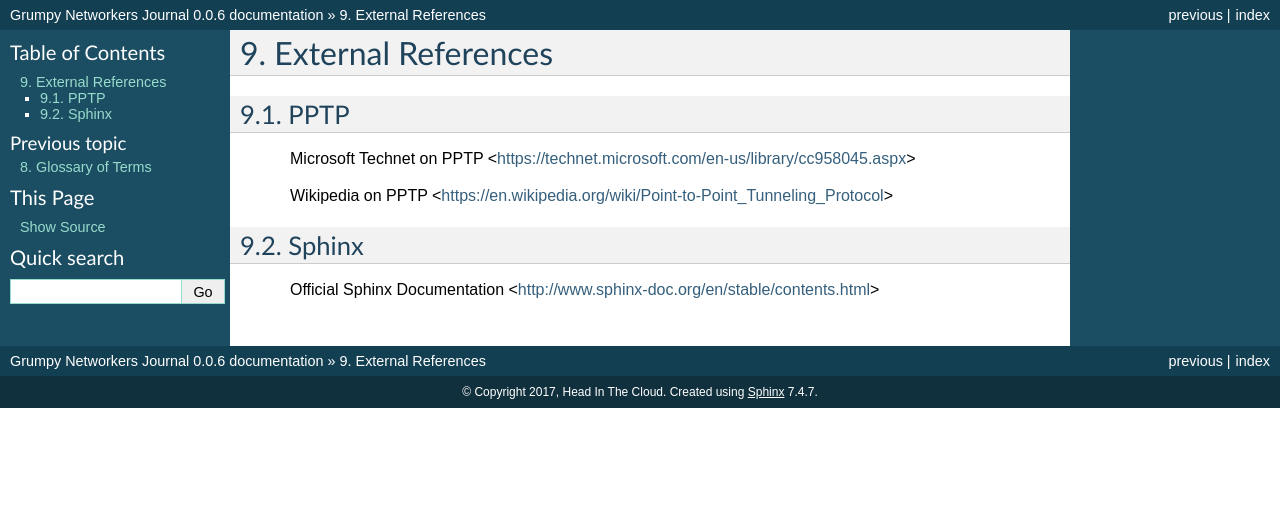
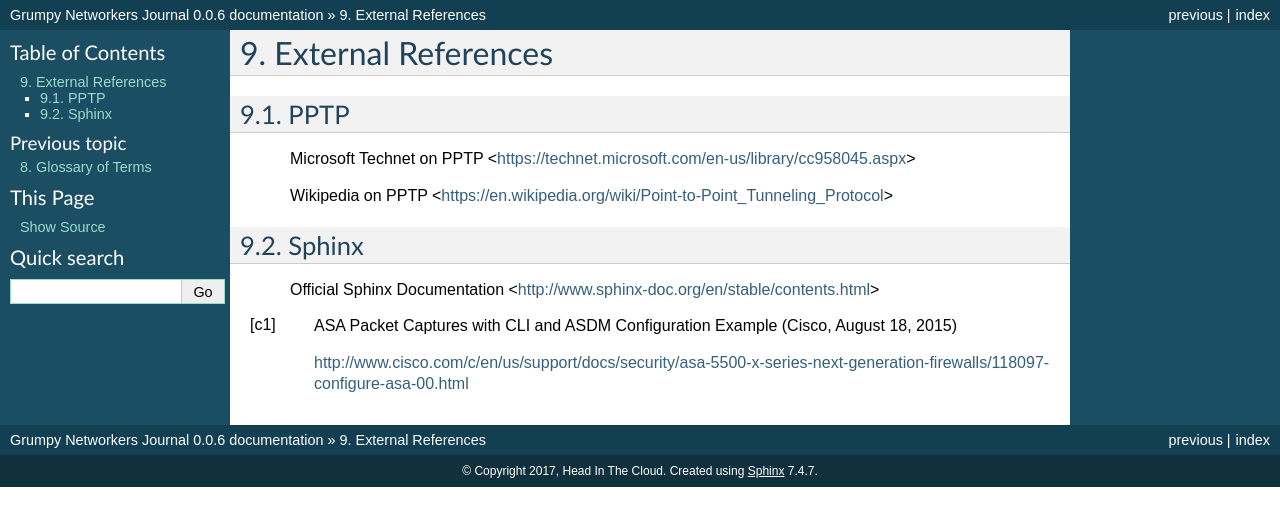
Before and after one commit to hdinthkld/gnj, a Sphinx documentation site: the page built from source/external_references.rst, in a window 1280 px wide. Shown: the top 526 px of the page. Built offline with Sphinx 7.4.7, drawn with Linux system fonts in a browser that asks for light colours; pages that are not in the unit, such as notebooks, are missing from menus.

Commit message:
Documented ASA Packet Captures

```diff
--- a/source/external_references.rst
+++ b/source/external_references.rst
@@ -25,3 +25,8 @@ Sphinx
 
 .. |sphinx_docs_title| replace:: Official Sphinx Documentation
 .. |sphinx_docs_url| replace:: http://www.sphinx-doc.org/en/stable/contents.html
+
+.. [c1] ASA Packet Captures with CLI and ASDM Configuration Example
+   (Cisco, August 18, 2015)
+
+   http://www.cisco.com/c/en/us/support/docs/security/asa-5500-x-series-next-generation-firewalls/118097-configure-asa-00.html
```
Also changed, not shown: 1 other file.
